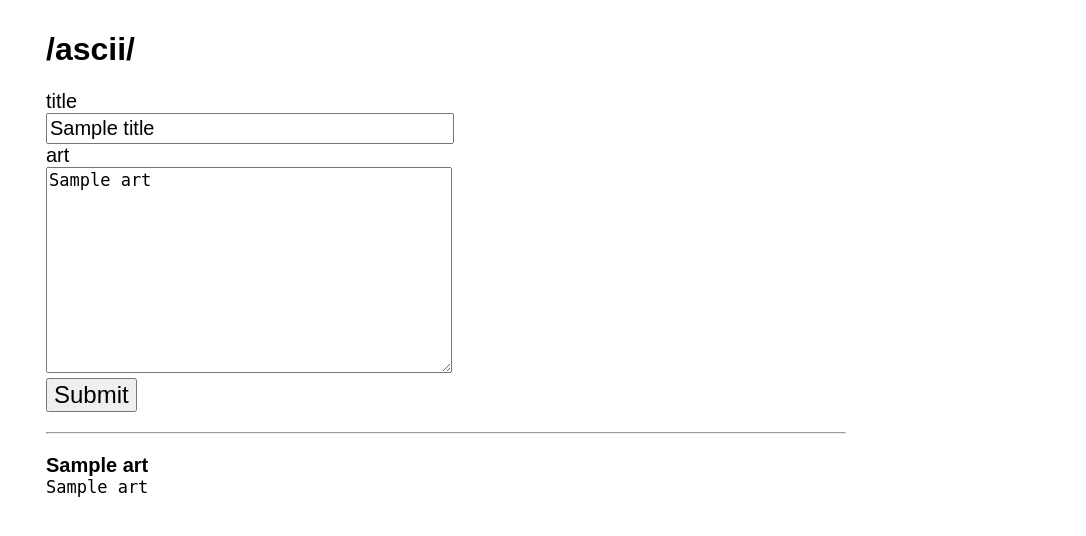
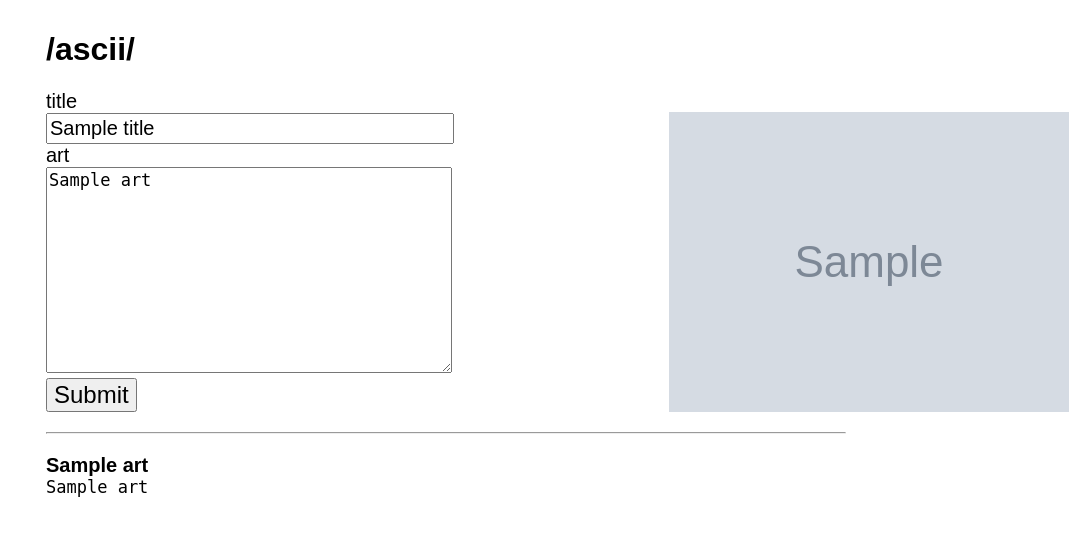
Before and after one commit to punkrockpolly/Blog, a Python web app: template templates/ascii_front.html in a window 1280 px wide. Shown: the top 536 px of the page, without its empty margins (194-1280 px from the left). Run offline with Jinja, Linux system fonts and the light colour scheme; the template is opened without the code that fills it: most values are stand-ins (such as "Sample title", 1, 10 or a date in 2020); grey boxes marked "Sample" are stand-in pictures.

Commit message:
implements map feature for ascii page, shows coords of submitters' ips

```diff
--- a/templates/ascii_front.html
+++ b/templates/ascii_front.html
@@ -11,6 +11,13 @@
 	    body {
 	        font-family: sans-serif; width: 800px; margin: 0 auto; padding: 10px;
 	    }
+
+	    .map {
+	    	position: absolute;
+	    	right: 17px;
+	    	top: 112px;
+	    }
+
 	    error {
 	        color: red;
 	    }
@@ -59,6 +66,12 @@
     		<input type="submit">
 		</form>
 
+		{% if img_url %}
+			<div class="map">
+			<img src="{{img_url}}">
+			</div>
+		{% endif %}
+
 		<hr>
 
 		{% for art in arts %}
```
Also changed, not shown: main.py (+21 -14 lines).
